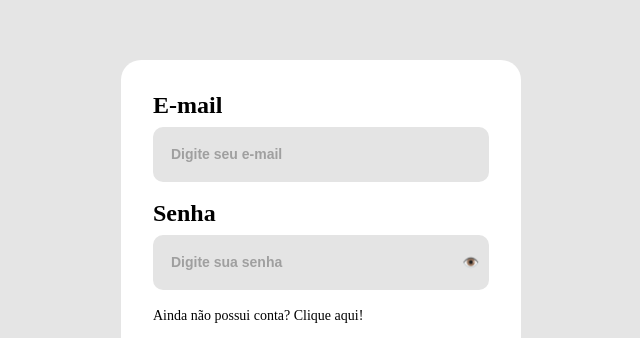
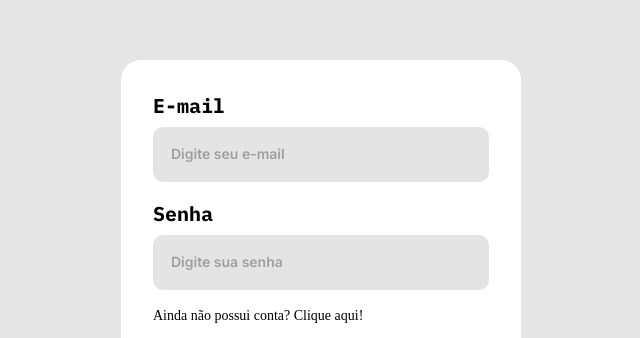
Before and after one commit to wemersonmatheuss/locacao-imovel, a React (Vite) app: page / in a window 1280 px wide. Shown: the part 135-473 px from the top of the page, without its empty margins (319-959 px from the left). Built offline with nearby package versions, Linux system fonts and the light colour scheme.

Commit message:
style: remove password toggle icon and apply respective fonts to text elements

```diff
--- a/src/components/Input/index.tsx
+++ b/src/components/Input/index.tsx
@@ -8,13 +8,10 @@ type InputProps = {
 }
 
 export function Input({ label, type, placeholder }: InputProps) {
-  const [showPassword, setShowPassword] = useState(false)
+  const [showPassword] = useState(false)
 
   const isPassword = type === "password"
 
-  function handleTogglePassword() {
-    setShowPassword(!showPassword)
-  }
 
   return (
     <div className={styles.container}>
@@ -27,15 +24,7 @@ export function Input({ label, type, placeholder }: InputProps) {
           className={styles.input}
         />
 
-        {isPassword && (
-          <button
-            type="button"
-            onClick={handleTogglePassword}
-            className={styles.eyeButton}
-          >
-            👁️
-          </button>
-        )}
+
       </div>
     </div>
   )
--- a/src/components/Input/styles.module.css
+++ b/src/components/Input/styles.module.css
@@ -8,7 +8,8 @@
   margin-bottom: 8px;
   font-weight: 700;
   font-style: bold;
-  font-size: 24px;
+  font-size: 20px;
+  font-family: var(--font-primary);
   color: var(--text-primary);
 }
 
@@ -29,6 +30,7 @@
   font-weight: 600;
   font-style: bold;
   font-size: 14px;
+  font-family: var(--font-secondary);
 }
 
 .eyeButton {
```
